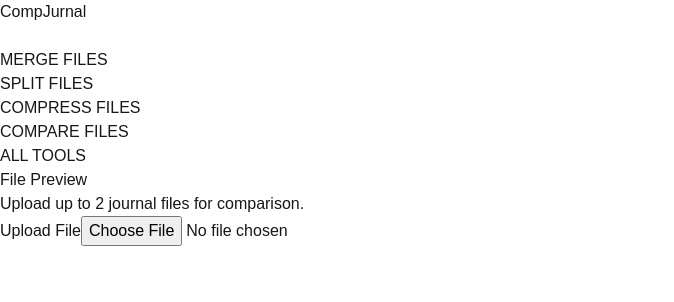
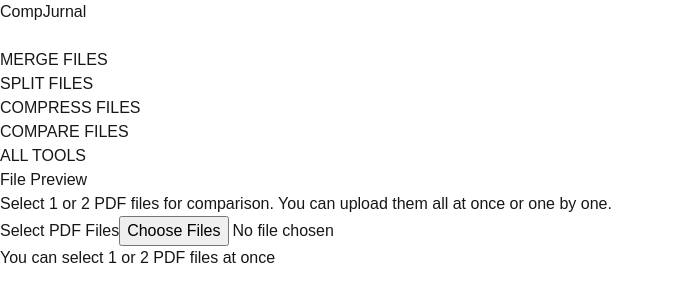
Before and after one commit to Asygarr/Compare-Jurnal, a Next.js app: page /file-preview in a window 1280 px wide. Shown: the top 302 px of the page, without its empty margins (0-674 px from the left). Built offline with nearby package versions, Linux system fonts and the light colour scheme.

Commit message:
fix upload jurnal

```diff
--- a/src/components/FilePreview.jsx
+++ b/src/components/FilePreview.jsx
@@ -30,15 +30,46 @@ const FilePreview = () => {
 
   // Upload handler
   const handleFileUpload = async (e) => {
-    const newFiles = e.target.files;
+    const newFiles = Array.from(e.target.files);
+
+    // Validate file count
     if (files.length + newFiles.length > 2) {
-      showPopup("You can only upload 2 files for comparison.", "error");
+      showPopup(
+        "You can only upload a maximum of 2 files for comparison.",
+        "error"
+      );
+      e.target.value = null;
+      return;
+    }
+
+    // Validate file types (PDF only)
+    const invalidFiles = newFiles.filter(
+      (file) =>
+        !file.type.includes("pdf") && !file.name.toLowerCase().endsWith(".pdf")
+    );
+    if (invalidFiles.length > 0) {
+      showPopup("Please select only PDF files.", "error");
+      e.target.value = null;
+      return;
+    }
+
+    // Check for duplicate files
+    const duplicateFiles = newFiles.filter((newFile) =>
+      files.some((existingFile) => existingFile.name === newFile.name)
+    );
+    if (duplicateFiles.length > 0) {
+      showPopup(
+        "Some files are already uploaded. Please select different files.",
+        "error"
+      );
+      e.target.value = null;
       return;
     }
 
     const formData = new FormData();
-    Array.from(newFiles).forEach((file) => formData.append("files", file));
+    newFiles.forEach((file) => formData.append("files", file));
 
+    try {
       const response = await fetch("/api/upload", {
         method: "POST",
         body: formData,
@@ -49,12 +80,18 @@ const FilePreview = () => {
         const updatedFiles = [...files, ...result.files];
         localStorage.setItem("selectedFiles", JSON.stringify(updatedFiles));
         setFiles(updatedFiles);
+
+        const uploadCount = result.files.length;
+        const totalFiles = updatedFiles.length;
         showPopup(
-        `${result.files.length} file(s) uploaded successfully.`,
+          `${uploadCount} file(s) uploaded successfully. ${totalFiles} of 2 files ready for comparison.`,
           "success"
         );
       } else {
         showPopup(result.error || "Upload failed.", "error");
+      }
+    } catch (error) {
+      showPopup("Upload failed. Please try again.", "error");
     }
 
     e.target.value = null;
@@ -62,6 +99,11 @@ const FilePreview = () => {
 
   // Compare handler
   const handleCompare = async () => {
+    if (files.length < 2) {
+      showPopup("Please upload exactly 2 PDF files for comparison.", "error");
+      return;
+    }
+
     setIsLoading(true);
     setComparisonResult(null);
 
@@ -99,21 +141,33 @@ const FilePreview = () => {
       <main className="flex flex-col items-center justify-center w-full overflow-y-auto min-h-screen pt-24 pb-10">
         <h2 className="text-3xl font-bold mb-4 text-red-600">File Preview</h2>
         <p className="text-gray-600 mb-8 text-center">
-          Upload up to 2 journal files for comparison.
+          Select 1 or 2 PDF files for comparison. You can upload them all at
+          once or one by one.
         </p>
 
         {/* Action Buttons Section */}
         <div className="flex flex-col items-center space-y-4 mb-8">
           {/* Upload / Compare Button */}
           {files.length < 2 ? (
+            <div className="flex flex-col items-center space-y-2">
               <label className="bg-red-500 hover:bg-red-600 text-white py-3 px-8 rounded-lg cursor-pointer transition-colors duration-200 font-medium">
-              Upload File
+                {files.length === 0
+                  ? "Select PDF Files"
+                  : "Upload Another File"}
                 <input
                   type="file"
                   onChange={handleFileUpload}
                   className="hidden"
+                  multiple
+                  accept=".pdf,application/pdf"
                 />
               </label>
+              <p className="text-sm text-gray-500">
+                {files.length === 0
+                  ? "You can select 1 or 2 PDF files at once"
+                  : `${files.length} of 2 files uploaded`}
+              </p>
+            </div>
           ) : (
             <div className="flex flex-col items-center space-y-3">
               <button
@@ -123,6 +177,9 @@ const FilePreview = () => {
               >
                 {isLoading ? "Comparing..." : "Compare Journals"}
               </button>
+              <p className="text-sm text-green-600 font-medium">
+                ✓ 2 of 2 files ready for comparison
+              </p>
             </div>
           )}
 
```
Lines whose indentation alone changed are shown as unchanged.
